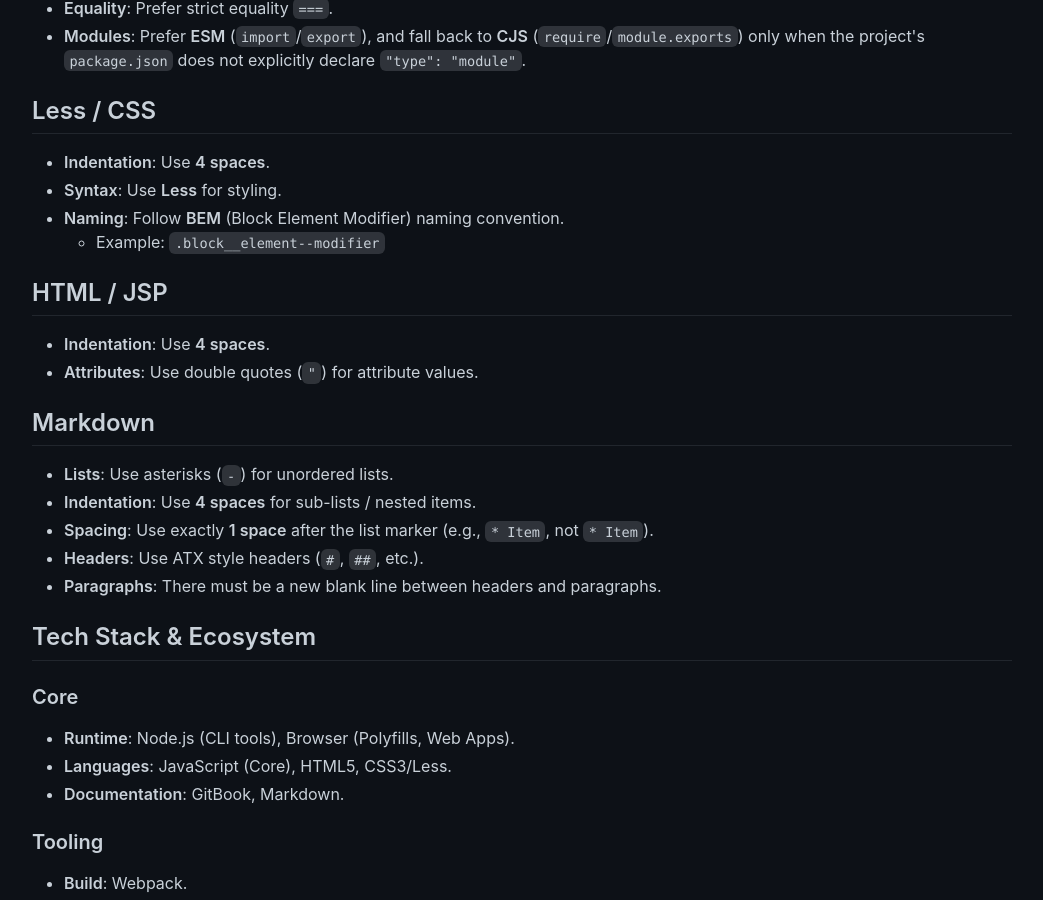
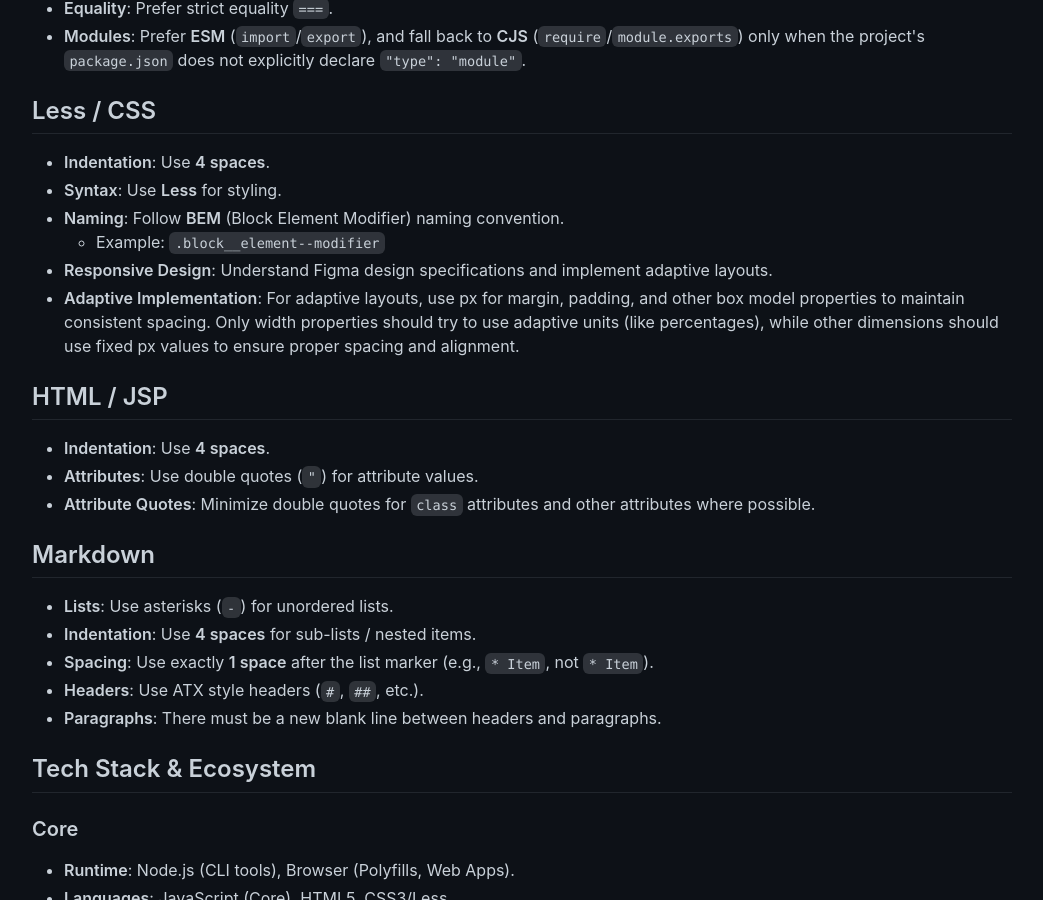
Before and after one commit to aleen42/PersonalContext, a Jekyll site: the page built from RULES.md, in a window 1280 px wide and 900 px high, scrolled down 1653 px. Shown: the whole window, without its empty margins (118-1161 px from the left). Built offline with Jekyll 4.4.1, drawn with Linux system fonts in a browser that asks for light colours; our own code applies the rules of GitHub Pages for plain Markdown files.

Commit message:
docs(RULE): add html/css rules for attribute quotes minimization and absolute positioning
Added three new rules to RULES.md for HTML/handlebars and LESS/CSS implementation:

- Minimize double quotes for class attributes and other attributes

- Implement adaptive layouts based on Figma design specifications

Added new rule to clarify that adaptive layout implementation does not mean using media queries, but rather ignoring design draft dimensions and using percentages instead.

```diff
--- a/RULES.md
+++ b/RULES.md
@@ -68,11 +68,14 @@ Please follow these rules strictly when generating or modifying code in this pro
 - **Syntax**: Use **Less** for styling.
 - **Naming**: Follow **BEM** (Block Element Modifier) naming convention.
     * Example: `.block__element--modifier`
+- **Responsive Design**: Understand Figma design specifications and implement adaptive layouts.
+- **Adaptive Implementation**: For adaptive layouts, use px for margin, padding, and other box model properties to maintain consistent spacing. Only width properties should try to use adaptive units (like percentages), while other dimensions should use fixed px values to ensure proper spacing and alignment.
 
 ## HTML / JSP
 
 - **Indentation**: Use **4 spaces**.
 - **Attributes**: Use double quotes (`"`) for attribute values.
+- **Attribute Quotes**: Minimize double quotes for `class` attributes and other attributes where possible.
 
 ## Markdown
 
```
